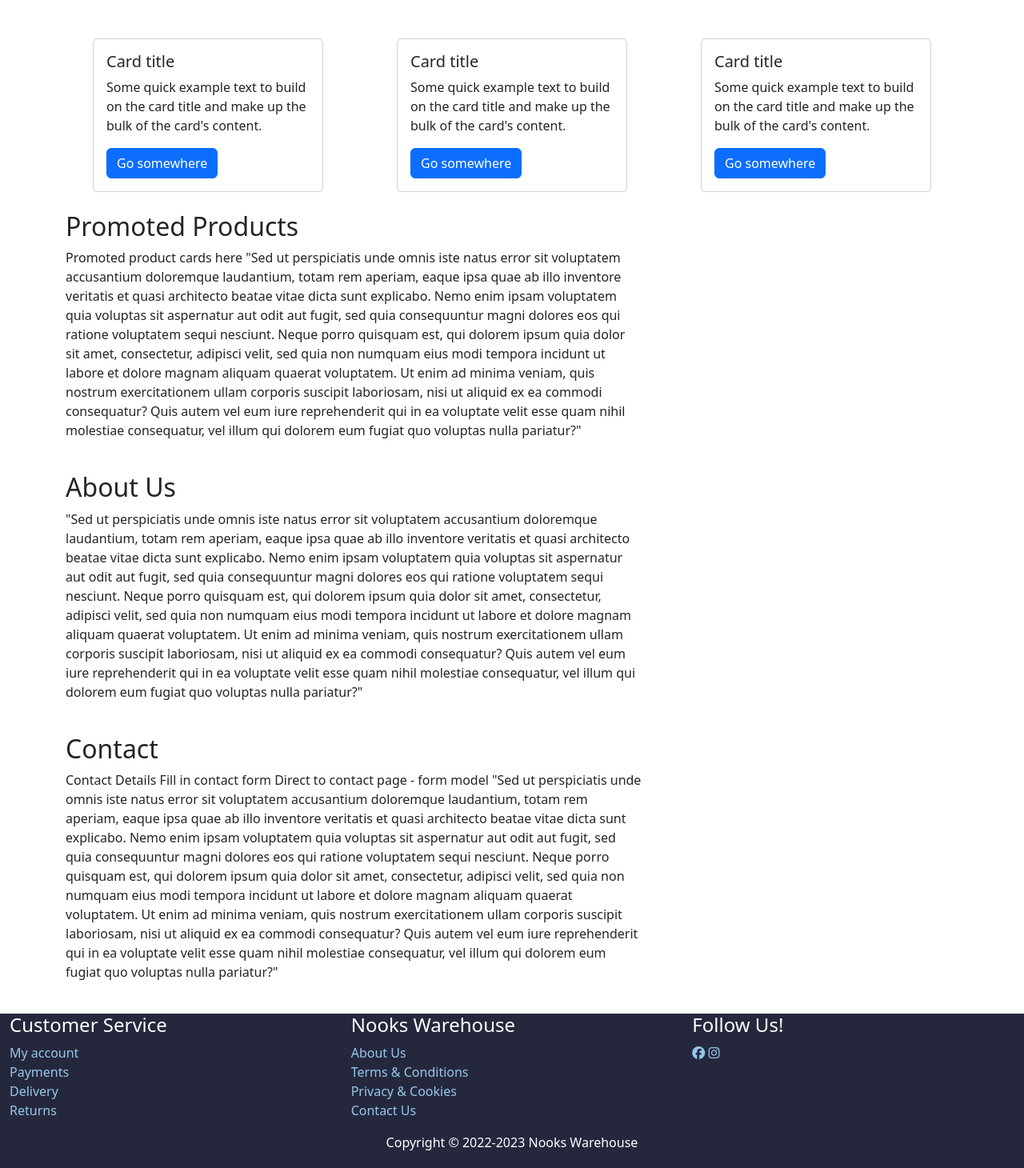
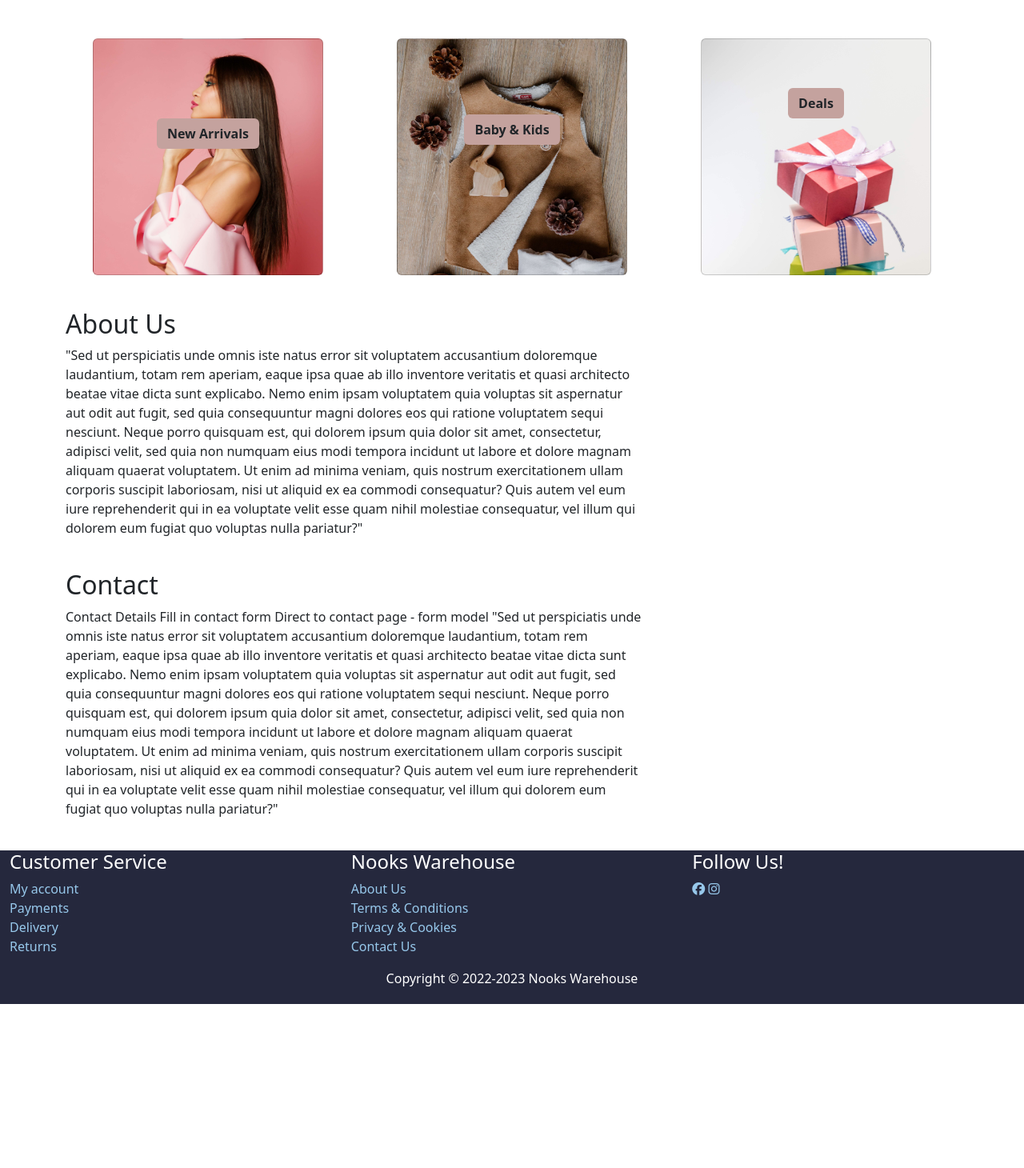
Before and after one commit to sharondrinkwaard/nookswarehouse, a Django app: page / in a window 1280 px wide. Shown: the part 288-1748 px from the top of the page at 80% size. After the commit the page ends 1543 px from the top, so only its background shows below. Run offline with Django 3.2, Linux system fonts and the light colour scheme; some libraries are stand-ins or nearby versions.

Commit message:
Add image + href to cards on homepage

```diff
--- a/home/templates/home/index.html
+++ b/home/templates/home/index.html
@@ -9,48 +9,30 @@
 <section id="promo-cat-section">
     <div class="container mt-5">
         <div class="row ">
-            <div class="col-sm-4">
-                <div class="card" style="width: 18rem;">
-                    <img src="" class="card-img-top" alt="">
+            <div class="col-md-4 col-lg-4 col-sm-12">
+                <div class="card card-1" style="width: 18rem;">
                     <div class="card-body">
-                    <h5 class="card-title">Card title</h5>
-                    <p class="card-text">Some quick example text to build on the card title and make up the bulk of the card's content.</p>
-                    <a href="#" class="btn btn-primary">Go somewhere</a>
+                    <h5 class="card-title hidden">New Arrivals</h5>
+                    <a href="{% url 'products' %}?category=new_arrivals" class="btn btn-custom card-style">New Arrivals</a>
                     </div>
                 </div>
             </div>
-            <div class="col-sm-4">
-                <div class="card" style="width: 18rem;">
-                    <img src="" class="card-img-top" alt="">
+            <div class="col-md-4 col-lg-4 col-sm-12">
+                <div class="card card-2" style="width: 18rem;">
                     <div class="card-body">
-                    <h5 class="card-title">Card title</h5>
-                    <p class="card-text">Some quick example text to build on the card title and make up the bulk of the card's content.</p>
-                    <a href="#" class="btn btn-primary">Go somewhere</a>
+                    <h5 class="card-title hidden">Baby & Kids</h5>
+                    <a href="{% url 'products' %}?category=baby_kids" class="btn btn-custom card-style">Baby & Kids</a>
                     </div>
                 </div>
             </div>
-            <div class="col-sm-4">
-                <div class="card" style="width: 18rem;">
-                    <img src="" class="card-img-top" alt="">
+            <div class="col-md-4 col-lg-4 col-sm-12">
+                <div class="card card-3" style="width: 18rem;">
                     <div class="card-body">
-                    <h5 class="card-title">Card title</h5>
-                    <p class="card-text">Some quick example text to build on the card title and make up the bulk of the card's content.</p>
-                    <a href="#" class="btn btn-primary">Go somewhere</a>
+                    <h5 class="card-title hidden">Deals</h5>
+                    <a href="{% url 'products' %}?category=deals" class="btn btn-custom card-style">Deals</a>
                     </div>
                 </div>
             </div>
-        </div>
-    </div>
-</section>
-
-<section id="promo-pr-section">
-    <div class="container">
-        <div class="row col-md-8 mt-4 mb-4">
-            <h2>Promoted Products</h2>
-            <p>
-                Promoted product cards here
-                "Sed ut perspiciatis unde omnis iste natus error sit voluptatem accusantium doloremque laudantium, totam rem aperiam, eaque ipsa quae ab illo inventore veritatis et quasi architecto beatae vitae dicta sunt explicabo. Nemo enim ipsam voluptatem quia voluptas sit aspernatur aut odit aut fugit, sed quia consequuntur magni dolores eos qui ratione voluptatem sequi nesciunt. Neque porro quisquam est, qui dolorem ipsum quia dolor sit amet, consectetur, adipisci velit, sed quia non numquam eius modi tempora incidunt ut labore et dolore magnam aliquam quaerat voluptatem. Ut enim ad minima veniam, quis nostrum exercitationem ullam corporis suscipit laboriosam, nisi ut aliquid ex ea commodi consequatur? Quis autem vel eum iure reprehenderit qui in ea voluptate velit esse quam nihil molestiae consequatur, vel illum qui dolorem eum fugiat quo voluptas nulla pariatur?"
-            </p>
         </div>
     </div>
 </section>
--- a/static/css/base.css
+++ b/static/css/base.css
@@ -31,6 +31,41 @@ nav {
     align-items: center;
 }
 
+/* ----------------------------------------- HOMEPAGE */
+
+.card-1 {
+    background-image: url('/static/images/new_arrivals.jpg');
+    width: 100%;
+    height: 37vh;
+    background-size: cover;
+    margin-bottom: 5%;
+}
+
+.card-2 {
+    background-image: url('/static/images/baby_kids.jpg');
+    width: 100%;
+    height: 37vh;
+    background-size: cover;
+    margin-bottom: 5%;
+}
+
+.card-3 {
+    background-image: url('/static/images/deals.jpg');
+    width: 100%;
+    height: 37vh;
+    background-size: cover;
+    margin-bottom: 5%;
+    background-position-y: 30%;
+}
+
+.card-style {
+    font-weight: bold;
+    margin-top: 65%;
+}
+ .hidden {
+    display: none;
+ }
+
 /* ----------------------------------------- BUTTONS */
 
 .btn-custom {
--- a/templates/base.html
+++ b/templates/base.html
@@ -28,7 +28,7 @@
   <header class="container-fluid ">
     <nav class="navbar navbar-expand-lg fixed-top w-100">
       <div class="container-fluid">
-        <a class="navbar-brand" id="logo" href="#">NOOKS WAREHOUSE</a>
+        <a class="navbar-brand" id="logo" href="{% url 'index' %}">NOOKS WAREHOUSE</a>
         <button class="navbar-toggler" type="button" data-bs-toggle="collapse" data-bs-target="#navbarTogglerDemo02" aria-controls="navbarTogglerDemo02" aria-expanded="false" aria-label="Toggle navigation">
           <span class="navbar-toggler-icon"></span>
         </button>
```
Also changed, not shown: payments/templates/payments/payments.html (+5 -5 lines), static/images/baby_kids.jpg (added), static/images/deals.jpg (added), static/images/new_arrivals.jpg (added).
